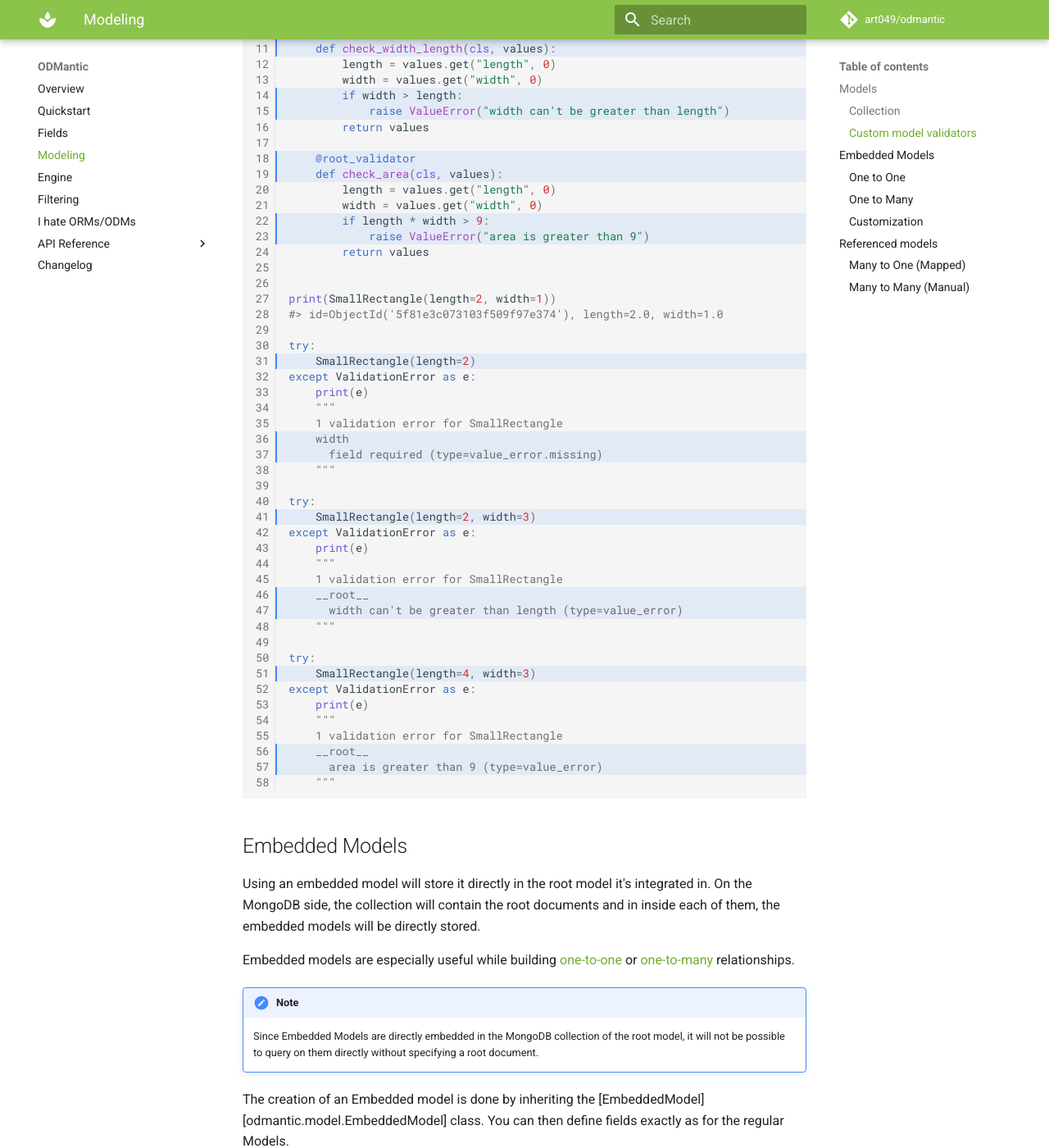
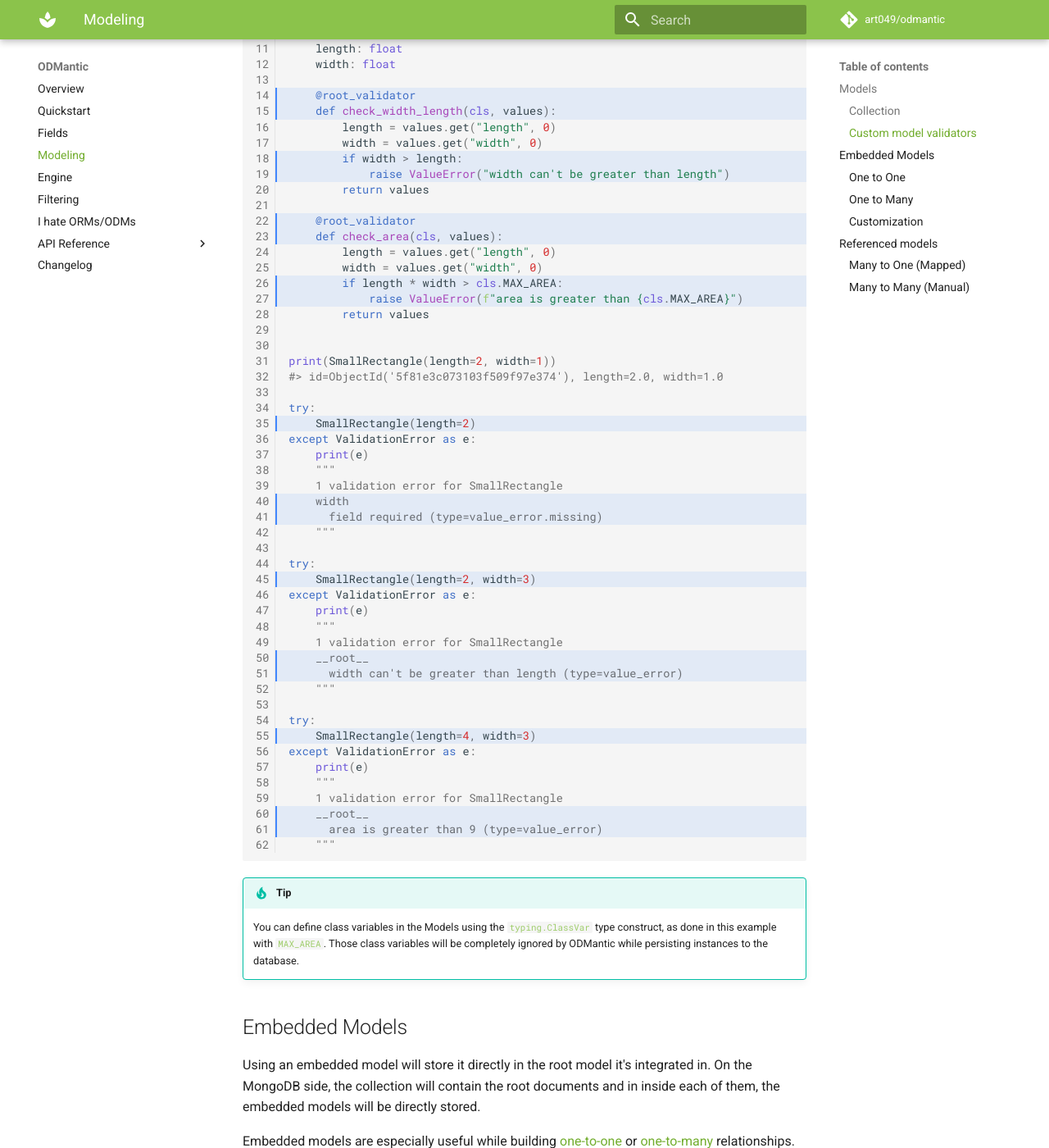
Before and after one commit to art049/odmantic, an MkDocs documentation site: the page built from docs/modeling.md, in a window 1280 px wide and 1400 px high, scrolled down 1309 px. Shown: the whole window at 82% size. Built offline with MkDocs 1.6.1 and Material for MkDocs 9.7.7, drawn with Linux system fonts in a browser that asks for light colours; emoji names are drawn with the system emoji font; comment, search, counter and statistics services are not loaded; some of the changed text lies outside the part shown.

Commit message:
Handle ClassVar usage

````diff
--- a/docs/examples_src/modeling/custom_validators.py
+++ b/docs/examples_src/modeling/custom_validators.py
@@ -1,9 +1,13 @@
+from typing import ClassVar
+
 from pydantic import ValidationError, root_validator
 
 from odmantic import Model
 
 
 class SmallRectangle(Model):
+    MAX_AREA: ClassVar[float] = 9
+
     length: float
     width: float
 
@@ -19,8 +23,8 @@
     def check_area(cls, values):
         length = values.get("length", 0)
         width = values.get("width", 0)
-        if length * width > 9:
-            raise ValueError("area is greater than 9")
+        if length * width > cls.MAX_AREA:
+            raise ValueError(f"area is greater than {cls.MAX_AREA}")
         return values
 
 
--- a/docs/modeling.md
+++ b/docs/modeling.md
@@ -45,9 +45,14 @@
 first one will check that the height is greater than the width. The second one will
 ensure that the area of the rectangle is less or equal to 9.
 
-```python hl_lines="10-11 14-15 18-19 22-23 31 36-37 41 46-47 51 56-57" linenums="1"
+```python hl_lines="9 14-15 18-19 22-23 26-27 35 40-41 45 50-51 55 60-61" linenums="1"
 --8<-- "modeling/custom_validators.py"
 ```
+
+!!! tip
+    You can define class variables in the Models using the `typing.ClassVar` type
+    construct, as done in this example with `MAX_AREA`. Those class variables will be
+    completely ignored by ODMantic while persisting instances to the database.
 
 ## Embedded Models
 
````
Also changed, not shown: docs/examples_src/fields/custom_field_validators.py (+6 -2 lines), 3 other files.
